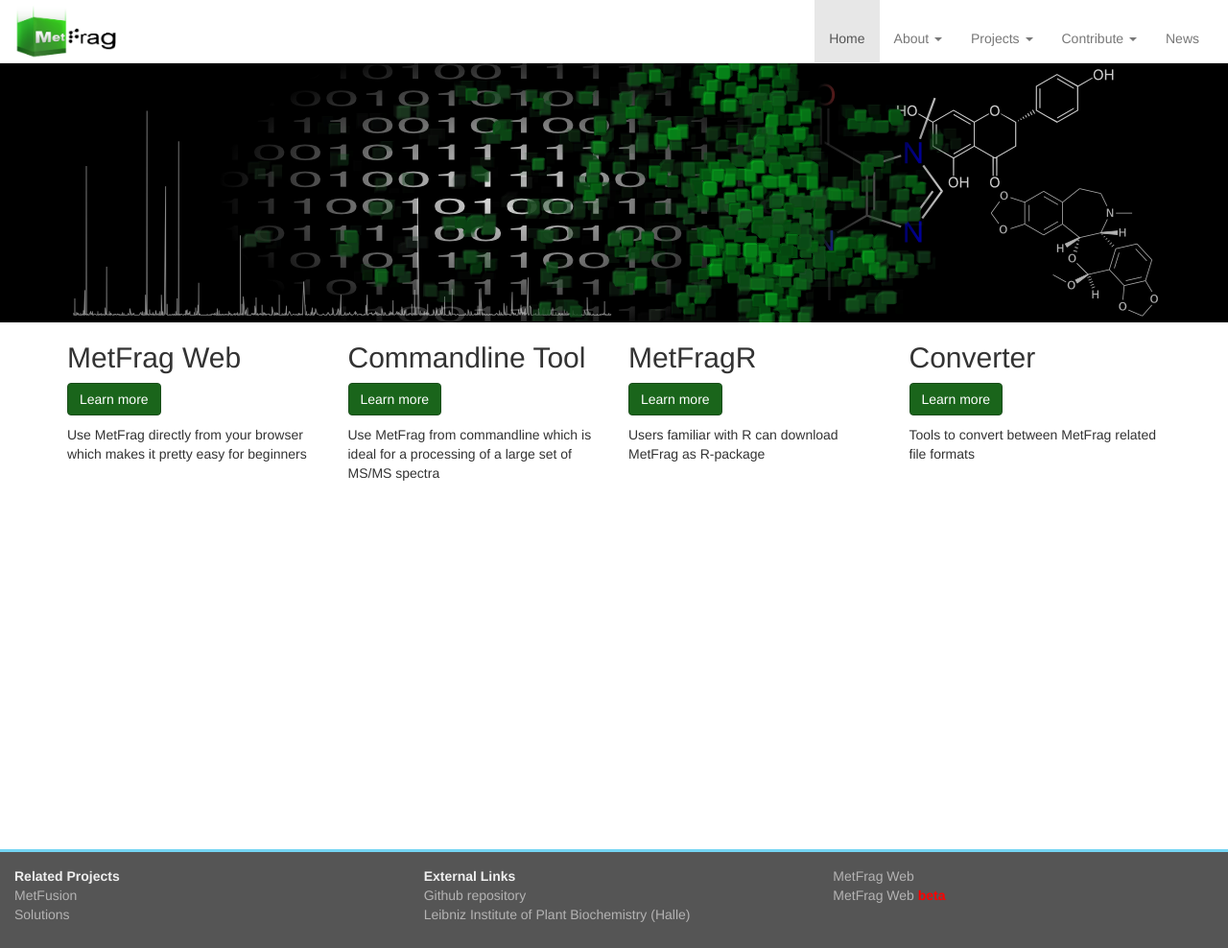
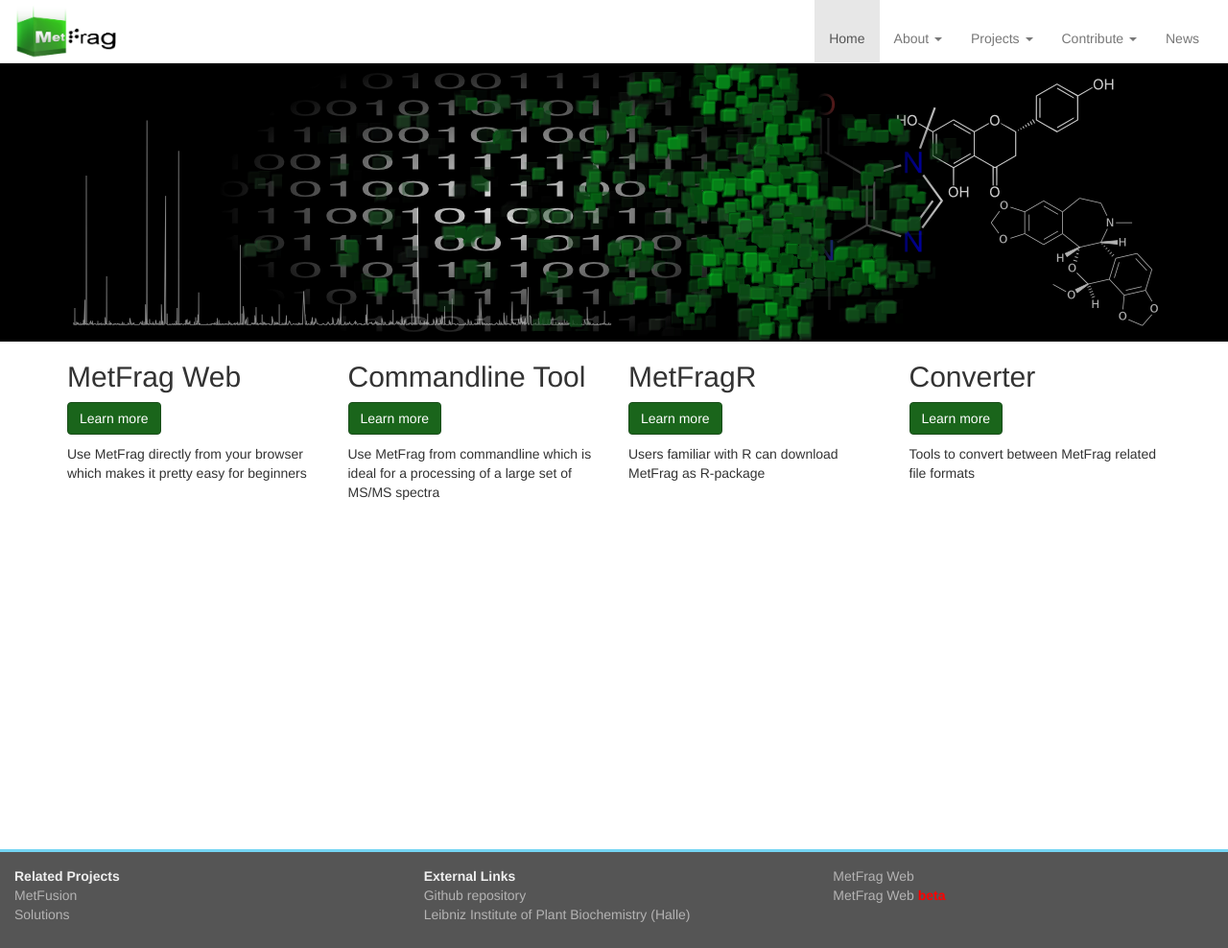
Before and after one commit to ipb-halle/MetFrag, a Jekyll site: the page built from index.html, in a window 1280 px wide. Shown: the whole page at 96% size. Built offline with Jekyll 4.4.1, drawn with Linux system fonts in a browser that asks for light colours; nearby versions of some CDN libraries; Markdown is read by kramdown in place of the engine named in the settings.

Commit message:
changed header size theme.css

```diff
--- a/css/theme.css
+++ b/css/theme.css
@@ -36,7 +36,7 @@
 
 /* homepage styles */
 #home-header {
-  height: 270px;
+  height: 290px;
   background: black url("/MetFrag/images/banner_website.png") no-repeat center center;
 }
 
```
